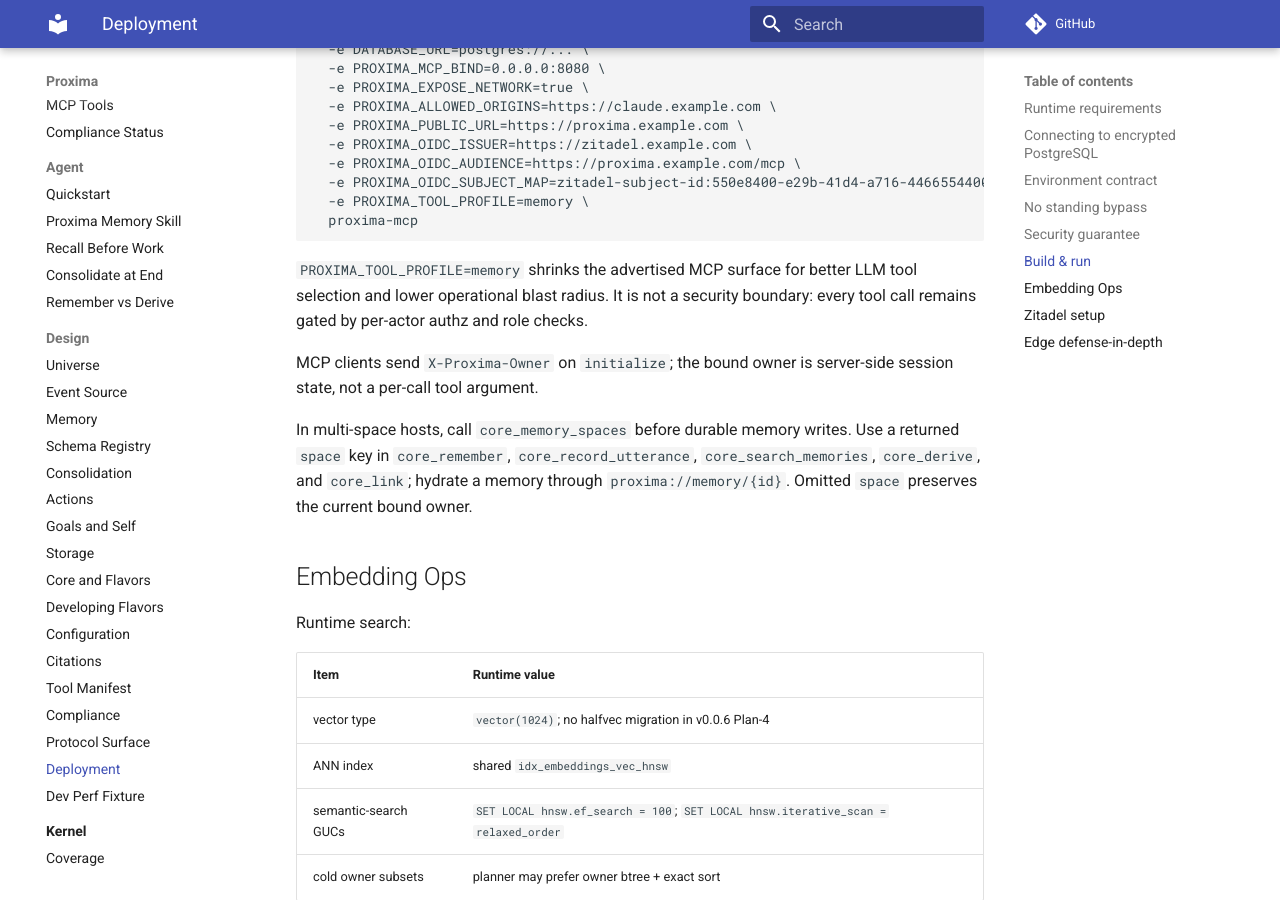
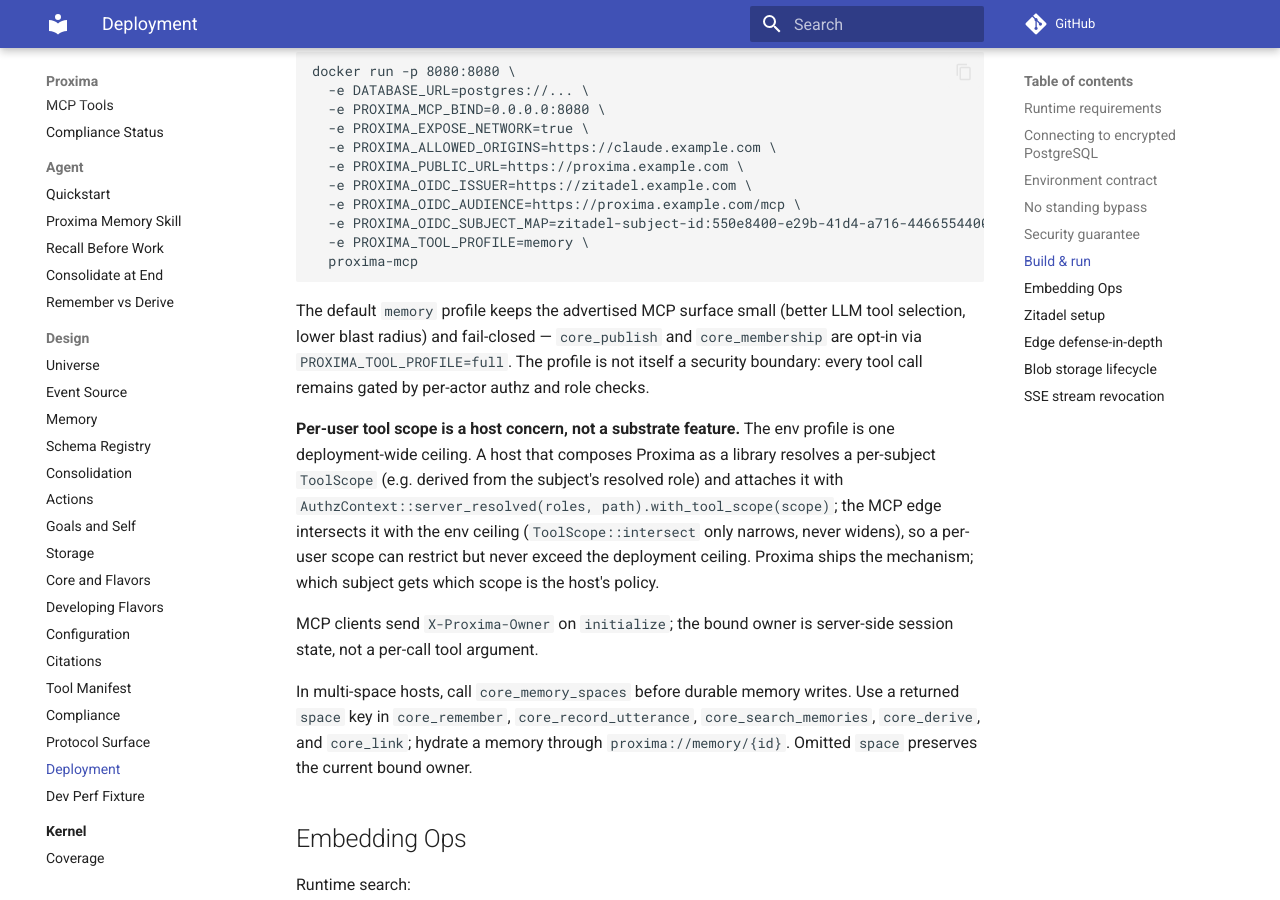
Before and after one commit to Aquilo-Solution-S/Proxima, an MkDocs documentation site: the page built from docs/15-deployment.md, in a window 1280 px wide and 900 px high, scrolled down 3975 px. Built offline with MkDocs 1.6.1 and Material for MkDocs 9.7.7, drawn with Linux system fonts in a browser that asks for light colours; comment, search, counter and statistics services are not loaded; some of the changed text lies outside the part shown.

Commit message:
docs: operator hardening + scheduled advisory scan (S3/S6/S7/F7/F9/sse)
- F9: security-audit.yml cron runs cargo-deny advisories daily so a CVE
  published between pushes is visible without a commit
- S7: docs/15 tool-profile default is fail-closed memory; per-user tool scope
  documented as a host concern via AuthzContext::with_tool_scope + the ceiling
- S3: docs/15 ingress MUST cap body size + rate-limit
- F7: docs/15 mandatory S3 lifecycle rule on the pending/ prefix
- sse: docs/15 revocation window = min(JWT exp, PROXIMA_STREAM_MAX_LIFETIME)
- S6: docs/13 embedding egress = AVV/DPA recipient; owner-erase S3 purge row

Co-Authored-By: Claude Opus 4.8 (1M context) <noreply@anthropic.com>

````diff
--- a/docs/15-deployment.md
+++ b/docs/15-deployment.md
@@ -47,7 +47,7 @@ a narrower DML role.
 | `PROXIMA_OIDC_SUBJECT_MAP_JSON` | yes* | `[{"iss":"https://zitadel.example.com","sub":"...","user_id":"550e8400-e29b-41d4-a716-446655440000"}]` | Issuer-aware `(iss, sub) -> user_id` identity map. Required whenever `PROXIMA_OIDC_ISSUER` is set, unless `PROXIMA_OIDC_SUBJECT_MAP` is given instead (the two are mutually exclusive). |
 | `PROXIMA_OIDC_SUBJECT_MAP` | yes* | `sub-1:550e8400-e29b-41d4-a716-446655440000` | Legacy single-issuer shorthand `sub:<uuid>,sub2:<uuid2>`; every entry binds to `PROXIMA_OIDC_ISSUER`. Valid only because exactly one issuer is ever accepted here. |
 | `PROXIMA_OIDC_ALLOWED_SUBJECTS` | no | `user1,user2` | Comma-separated `sub` allowlist layered on top of the subject map above; never an identity source by itself. |
-| `PROXIMA_TOOL_PROFILE` | no | `full` | Tool profile: `full` default, or curated `memory`; `full` includes `core_membership` and `core_publish`, `memory` excludes them. |
+| `PROXIMA_TOOL_PROFILE` | no | `memory` | Tool profile. **Unset ⇒ fail-closed `memory`** (excludes `core_membership` + `core_publish`). Set `full` to advertise the whole surface incl. `core_publish` (irreversible World transfer) — logged at startup. |
 | `PROXIMA_TOOL_ALLOW` | no | `core_goal:set` | Comma-separated canonical scope keys added after profile resolution. |
 | `PROXIMA_TOOL_DENY` | no | `core_goal:decompose` | Comma-separated canonical scope keys removed after allow. Compliance erase is not exposed as an MCP action. |
 | `MISTRAL_API_KEY` | no | `sk-...` | Enables Mistral embeddings. |
@@ -131,10 +131,21 @@ docker run -p 8080:8080 \
   proxima-mcp
 ```
 
-`PROXIMA_TOOL_PROFILE=memory` shrinks the advertised MCP surface for
-better LLM tool selection and lower operational blast radius. It is not a
-security boundary: every tool call remains gated by per-actor authz and
+The default `memory` profile keeps the advertised MCP surface small (better LLM
+tool selection, lower blast radius) and fail-closed — `core_publish` and
+`core_membership` are opt-in via `PROXIMA_TOOL_PROFILE=full`. The profile is not
+itself a security boundary: every tool call remains gated by per-actor authz and
 role checks.
+
+**Per-user tool scope is a host concern, not a substrate feature.** The env
+profile is one deployment-wide ceiling. A host that composes Proxima as a library
+resolves a per-subject `ToolScope` (e.g. derived from the subject's resolved
+role) and attaches it with
+`AuthzContext::server_resolved(roles, path).with_tool_scope(scope)`; the MCP edge
+intersects it with the env ceiling (`ToolScope::intersect` only narrows, never
+widens), so a per-user scope can restrict but never exceed the deployment
+ceiling. Proxima ships the mechanism; which subject gets which scope is the
+host's policy.
 
 MCP clients send `X-Proxima-Owner` on `initialize`; the bound owner is
 server-side session state, not a per-call tool argument.
@@ -183,6 +194,10 @@ Ingress MUST:
 - Statelessly validate the Zitadel JWT (NOT a session login-proxy).
 - Forward the `Authorization` header.
 - Restrict pod ingress to the gateway with a `NetworkPolicy`.
+- Cap request body size and apply a per-client rate/concurrency limit. The MCP
+  server rejects an oversized request body before parsing and caps individual
+  tool-arg fields, but does no rate limiting of its own, so the proxy is the
+  first bound on abusive request volume.
 
 Envoy `jwt_authn` filter snippet:
 ```yaml
@@ -207,3 +222,19 @@ Ingress-nginx annotation:
 nginx.ingress.kubernetes.io/auth-url: https://zitadel.example.com/oauth/v2/introspect
 nginx.ingress.kubernetes.io/auth-response-headers: X-Auth-Request-User, X-Auth-Request-Email
 ```
+
+## Blob storage lifecycle
+
+Uploaded cited blobs live under `objects/<owner_hash>/…`; in-flight uploads live
+under `pending/<owner_hash>/…`. Proxima runs no in-process pending sweep, so the
+bucket MUST carry an S3 lifecycle-expiration rule on the `pending/` prefix
+(≥ the configured upload TTL) to reclaim uploads that never complete. Owner
+erasure removes the canonical objects as part of compliance erase (see
+[13 §External side effects](13-compliance.md#external-side-effects)).
+
+## SSE stream revocation
+
+The OIDC path carries no out-of-band revocation signal, so a live SSE stream is
+bounded by `min(JWT exp, PROXIMA_STREAM_MAX_LIFETIME)`. For prompt revocation set
+a low `PROXIMA_STREAM_MAX_LIFETIME` (e.g. a few minutes); a revoked token cannot
+outlive that window.
````
Also changed, not shown: docs/13-compliance.md (+2 -0 lines), 1 other file.
